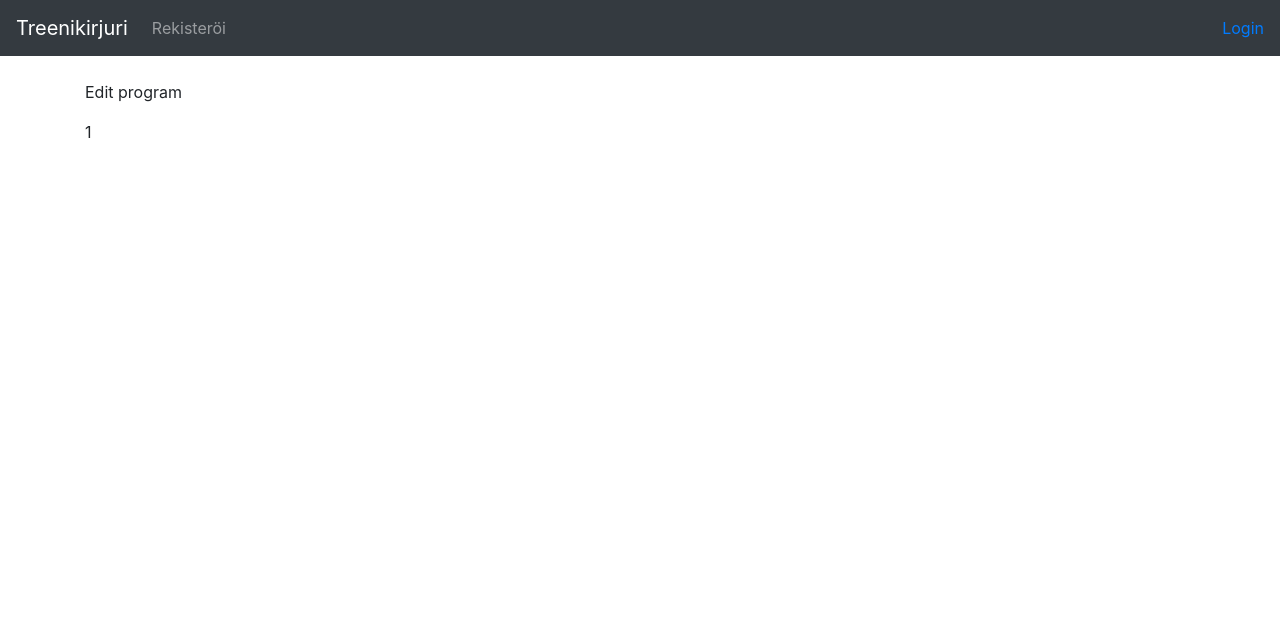
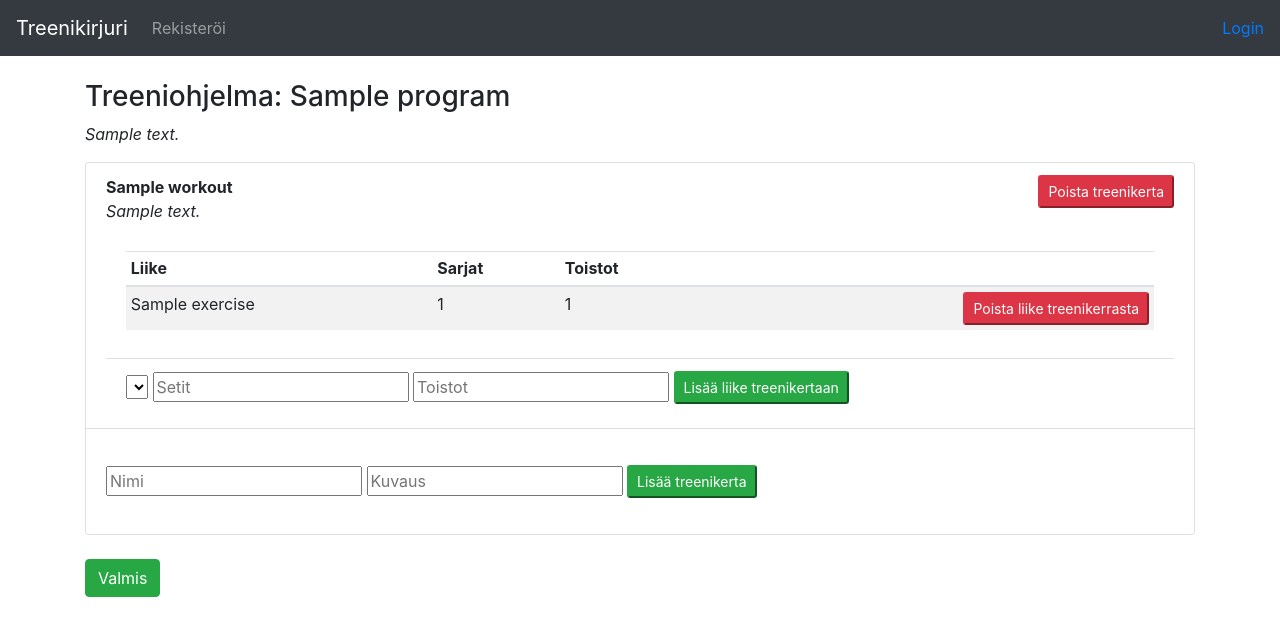
Before and after one commit to jkotima/treenikirjuri, a Flask app: template application/templates/programs/edit.html in a window 1280 px wide. Shown: the top 636 px of the page. Run offline with Flask 2, Linux system fonts and the light colour scheme; tables that the repository leaves empty hold one stand-in row (values such as "Sample post"); the template is opened without the code that fills it: values that come from a table or form of the project are taken from there, most other values are stand-ins (such as "Sample title", 1, 10 or a date in 2020); lists and menus that the app fills with data are empty; some libraries are stand-ins or nearby versions.

Commit message:
Feature to edit training programs (add workouts to training programs, exercises to workouts and so on)

```diff
--- a/application/__init__.py
+++ b/application/__init__.py
@@ -55,3 +55,4 @@ from application.auth import views
 from application.events import views
 from application.sets import views
 from application.programs import views
+from application.workouts import views
--- a/application/programs/forms.py
+++ b/application/programs/forms.py
@@ -1,8 +1,8 @@
 from flask_wtf import FlaskForm
-from wtforms import RadioField, StringField, BooleanField, validators
+from wtforms import RadioField, StringField, BooleanField, validators, SelectField, IntegerField
 
 class ProgramForm(FlaskForm):
-    name = StringField("Nimi", [validators.Length(min=2, max=144)])
+    name = StringField("Nimi", [validators.Length(min=1, max=144)])
     description = StringField("Kuvaus", [validators.Length(max=144)])
 
     class Meta:
@@ -13,3 +13,17 @@ class ProgramFilterForm(FlaskForm):
 
     class Meta:
         csrf = False
+
+class ProgramAddWorkoutForm(FlaskForm):
+    name = StringField("Nimi")
+    description = StringField("Kuvaus")
+
+    class Meta:
+        csrf = False
+
+class AddExerciseToWorkoutForm(FlaskForm):
+    exercise = SelectField('Harjoitus', coerce=int)
+    sets = IntegerField('Setit')
+    reps = IntegerField('Toistot')
+    class Meta:
+        csrf = False
--- a/application/templates/events/edit.html
+++ b/application/templates/events/edit.html
@@ -1,9 +1,9 @@
 {% extends "layout.html" %}
 
 {% block body %}
+<h3>Treenitapahtuma #{{ event.id }} </h3>
 
-<h3>Treenitapahtuma #{{ event.id }} </h3>
-<hr>
+<br>
 <div class="container">
   <form method="POST" action="{{ url_for('events_add_set', event_id=event_id) }}">
       {{ form.exercise }}
--- a/application/templates/programs/edit.html
+++ b/application/templates/programs/edit.html
@@ -1,8 +1,86 @@
 {% extends "layout.html" %}
 
 {% block body %}
+<h3>Treeniohjelma: {{ program.name }}</h3>
+<p><i>{{ program.description }}</i></p>
 
-<p>Edit program</p>
-{{ program_id }}
+<div class="card">
+    <ul class="list-group list-group-flush">
+        {% for workout in workouts %}
+        <li class="list-group-item">
 
+            <div class="row">
+                <div class="col">
+                    <b>{{ workout.name }}</b>
+                    <p><i>{{ workout.description }}</i></p>
+                </div>
+                <div class="col text-right">
+                    <form method="POST" action="{{ url_for('workouts_delete', program_id=program.id, workout_id = workout.id) }}" >
+                        <button type="submit" class="btn-sm btn-danger">Poista treenikerta</button>
+                    </form>
+                </div>
+            </div>
+
+
+            <ul class="list-group list-group-flush">
+                <li class="list-group-item">
+                    <table class="table table-striped table-sm">
+                        <thead>
+                            <tr>
+                                <th>Liike</th>
+                                <th>Sarjat</th>
+                                <th>Toistot</th>
+                                <th></th>
+                            </tr>
+                        </thead>
+                        <tbody>
+                            {% for exercise in workout.get_exercises() %}
+                            <tr>
+                                <td>{{ exercise.name }}</td>
+                                <td>{{ exercise.sets }}</td>
+                                <td>{{ exercise.reps }}</td>
+                                <td style="text-align:right">
+                                    <form method="POST" action="{{ url_for('workouts_delete_exercise', program_id=program.id, workout_id=workout.id, exercise_id=exercise.exercise_id )}}">
+                                        <button type="submit" class="btn-sm btn-danger">Poista liike treenikerrasta</button>
+                                    </form>
+                                </td>
+                            </tr>
+
+
+
+
+
+
+                            {% endfor %}
+                        </tbody>
+                    </table>
+                </li>
+                <li class="list-group-item" >
+                    <form method="POST" action="{{ url_for('workouts_add_exercise', program_id=program.id, workout_id=workout.id) }}">
+                        {{ exerciseform.exercise(placeholder="Harjoitus") }}
+                        {{ exerciseform.sets(placeholder="Setit") }}
+                        {{ exerciseform.reps(placeholder="Toistot") }}
+
+                        <button type="submit" class="btn-sm btn-success">Lisää liike treenikertaan</button>
+                    </form>
+                </li>
+            </ul>
+        </li>
+        {% endfor %}
+        <li class="list-group-item">
+            <br>
+            <form method="POST" action="{{ url_for('programs_add_workout', program_id=program.id) }}">
+                {{ workoutform.name(placeholder="Nimi") }}
+                {{ workoutform.description(placeholder="Kuvaus") }}
+                <button type="submit" class="btn-sm btn-success">Lisää treenikerta</button>
+            </form>
+            <br>
+        </li>
+
+    </ul>
+</div>
+<br>
+<form method="GET" action="{{ url_for('programs_index')}}">
+    <button type="submit" class="btn btn-success">Valmis</button>
+</form>
 {% endblock %}
--- a/application/templates/programs/list.html
+++ b/application/templates/programs/list.html
@@ -37,7 +37,7 @@
         <tbody>
           {% for program in programs %}
           <tr>
-            <td>{{ program.name }}</td>
+            <td><a href="/programs/edit/{{ program.id }}">{{ program.name }}</a></td>
             <td>{{ program.description }}</td>
             <td>{{ program.creators_name }}</td>
            </tr>
--- a/application/workouts/models.py
+++ b/application/workouts/models.py
@@ -1,10 +1,13 @@
 from application import db
 from application.models import Base
+from sqlalchemy.sql import text
 
 #liitostaulu workout_exercise
 workout_exercise = db.Table('workout_exercise',
     db.Column('workout_id', db.Integer, db.ForeignKey('workouts.id'), primary_key=True),
-    db.Column('exercise_id', db.Integer, db.ForeignKey('exercises.id'), primary_key=True)
+    db.Column('exercise_id', db.Integer, db.ForeignKey('exercises.id'), primary_key=True),
+    db.Column('sets', db.Integer),
+    db.Column('reps', db.Integer)
 )
 
 class Workouts(Base):
@@ -20,3 +23,35 @@ class Workouts(Base):
     #workout_exercise
     exercises = db.relationship('Exercises', secondary=workout_exercise, lazy='subquery',
         backref=db.backref('Workouts', lazy=True))
+
+    def __init__(self, name, description, program_id):
+        self.name = name
+        self.description = description
+        self.program_id = program_id
+
+    #oli pakko tehdä ra'alla sql, koska sets ja reps ei pääse muuten käsiksi
+    def add_exercise(self, exercise_id, sets, reps):
+        stmt = text("INSERT or REPLACE INTO workout_exercise (workout_id, exercise_id, sets, reps)"
+                    " VALUES (:workout_id, :exercise_id, :sets, :reps)").params(workout_id=self.id, exercise_id=exercise_id, sets=sets, reps=reps)
+        db.engine.execute(stmt)
+
+    def delete_exercise(self, exercise_id):
+        stmt = text("DELETE FROM workout_exercise"
+                    " WHERE workout_id = :workout_id"
+                    " AND exercise_id = :exercise_id").params(workout_id=self.id, exercise_id=exercise_id)
+
+        print("SELFID: " + str(self.id))
+        print("exercise_id: " + str(exercise_id))
+        db.engine.execute(stmt)
+
+    def get_exercises(self):
+        stmt = text("SELECT workout_id, exercise_id, name, sets, reps FROM workout_exercise"
+                    " LEFT JOIN exercises ON exercise_id = exercises.id"
+                    " WHERE workout_id = :workout_id").params(workout_id=self.id)
+
+        results = db.engine.execute(stmt)
+        r = []
+        for row in results:
+            r.append({"workout_id":row[0], "exercise_id":row[1], "name":row[2], "sets":row[3], "reps":row[4]})
+
+        return r
```
Also changed, not shown: application/programs/views.py (+32 -8 lines), application/workouts/views.py (added, +44 -0 lines).
